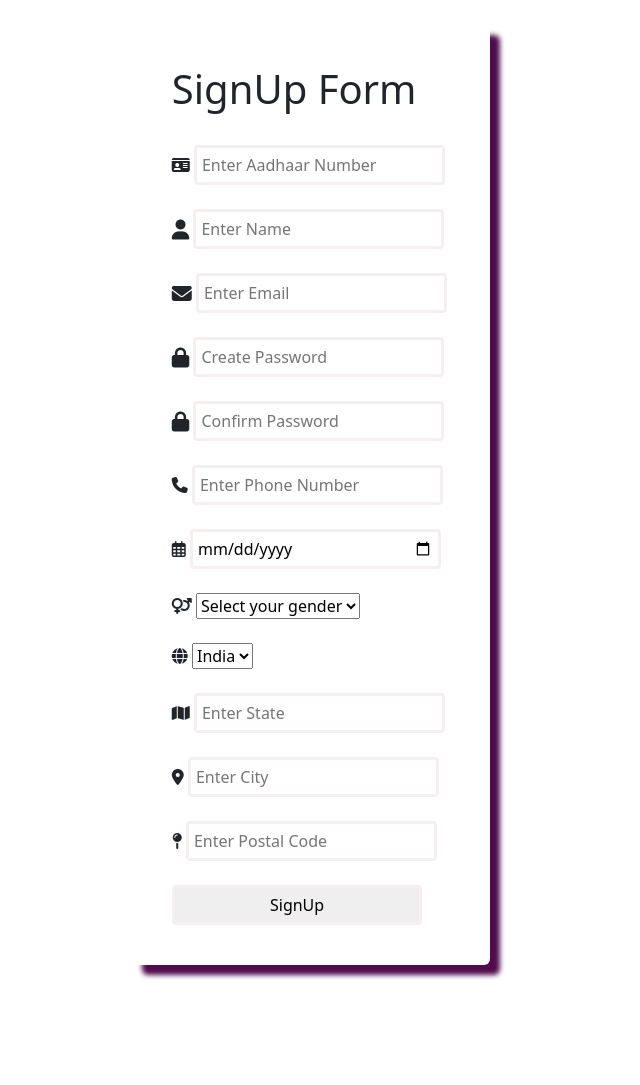
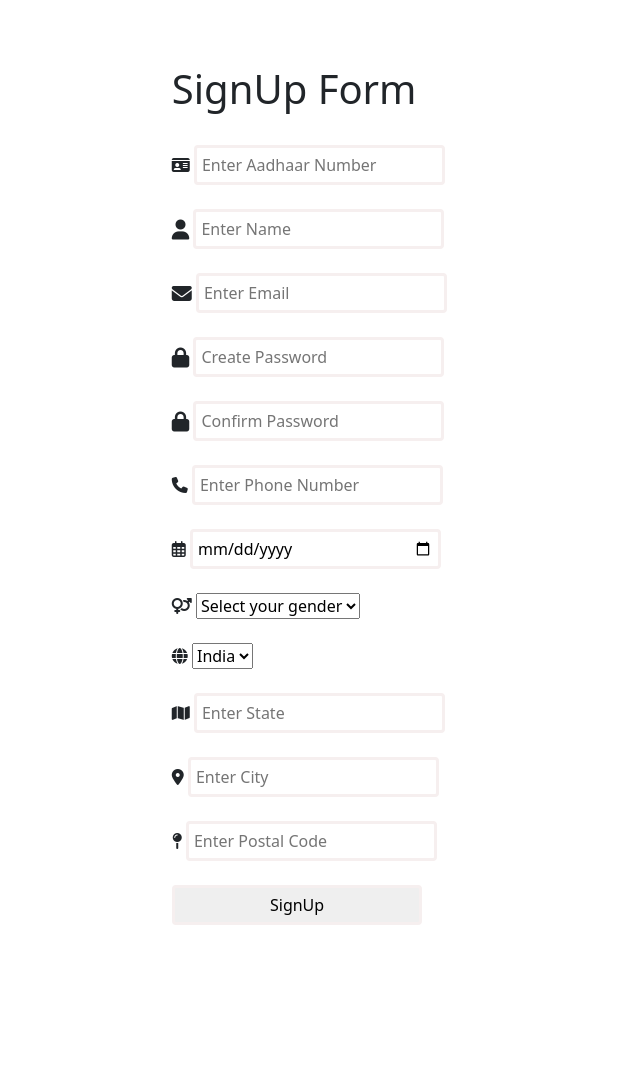
Before and after one commit to aaradhy25tiwari/Digitalization-of-Medical-Records, a PHP site: page /register.php in a window 1280 px wide. Shown: the whole page, without its empty margins (329-969 px from the left). Run offline with PHP 8.4, Linux system fonts and the light colour scheme.

Commit message:
Updated style.css

```diff
--- a/style.css
+++ b/style.css
@@ -31,7 +31,6 @@
     border-radius: 6px;
     margin:120px auto;
     padding:40px;
-    box-shadow: 10px 10px 5px rgb(80, 11, 77);
     margin-top: 25px;
 }
 
```
